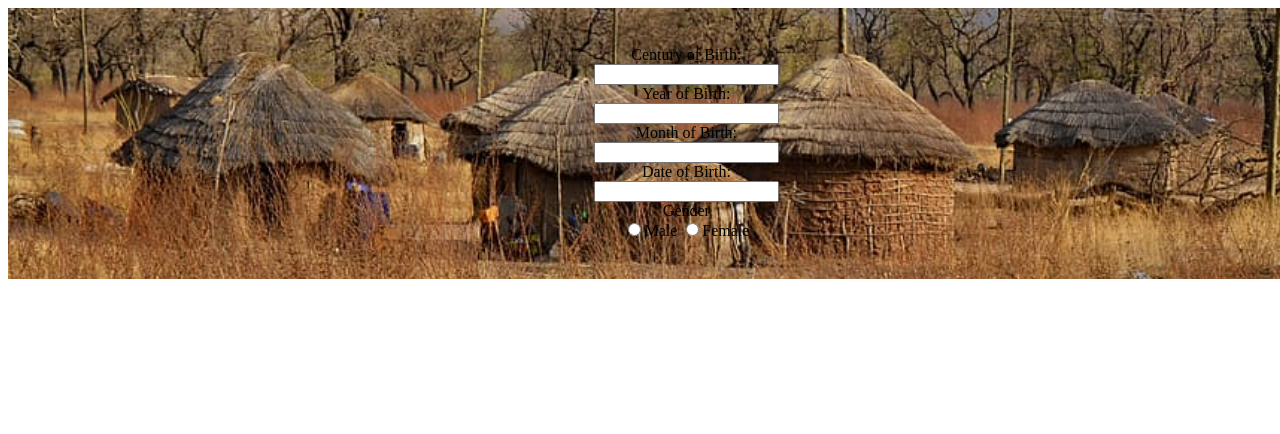
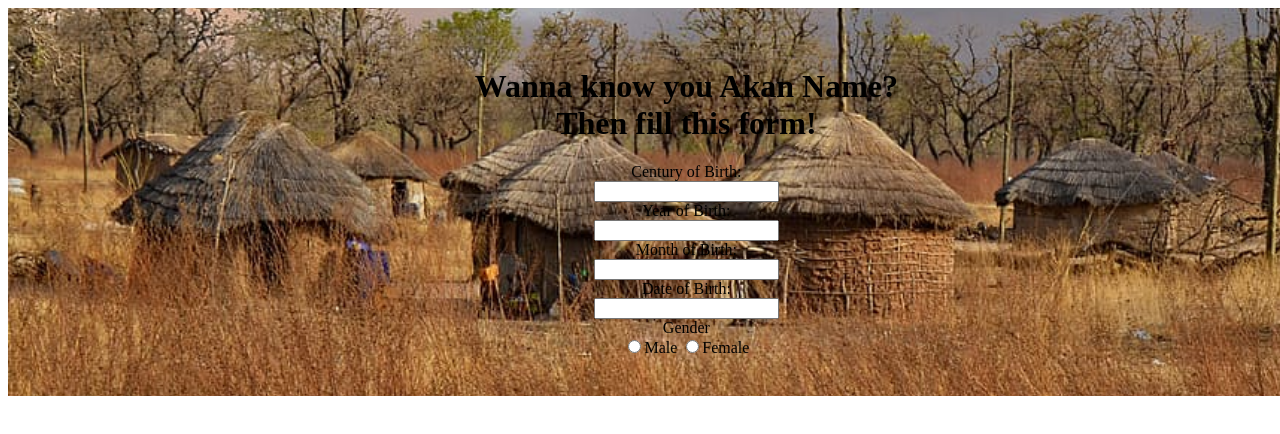
Before and after one commit to Mel-001/BirthdayJS, a plain HTML site: page index.html in a window 1280 px wide. Shown: the top 434 px of the page. Drawn offline with Linux system fonts and the light colour scheme.

Commit message:
added title to page

```diff
--- a/index.html
+++ b/index.html
@@ -11,6 +11,9 @@
 
 <body>
     <div class="backgroundimage">
+        <div class="heading">
+            <h1> Wanna know you Akan Name?<br>Then fill this form!</h1>
+        </div>
         <div class="container1">
             <form>
                 <label for="cname">Century of Birth:</label><br>
```
